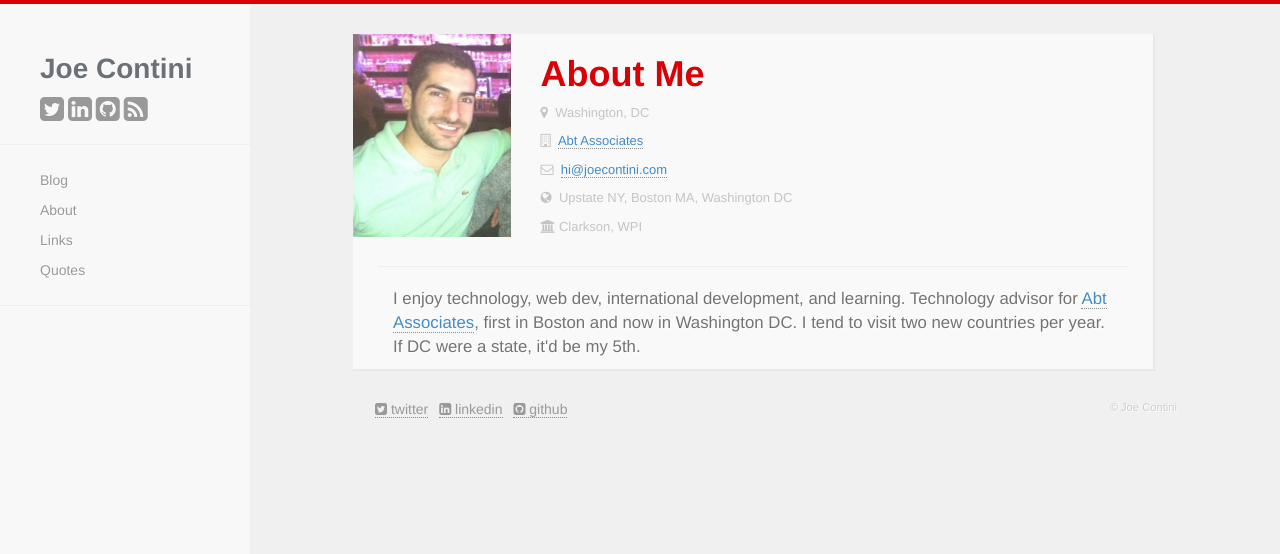
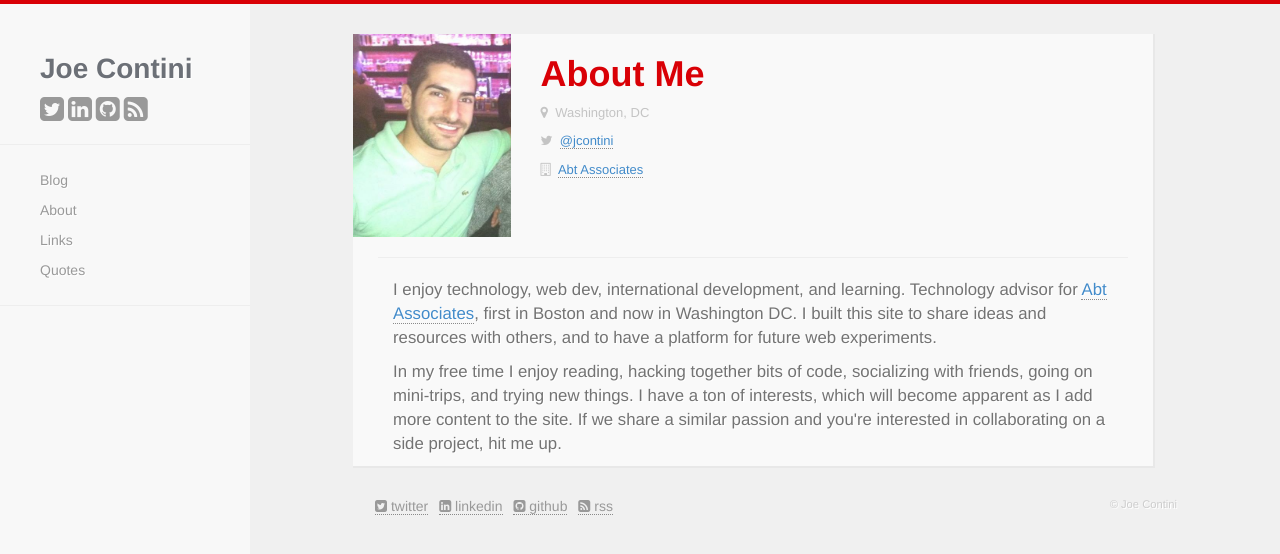
Before and after one commit to jcontini/old-jekyll-site, a Jekyll site: the page built from about.html, in a window 1280 px wide. Shown: the top 554 px of the page. Built offline with Jekyll 4.4.1, drawn with Linux system fonts in a browser that asks for light colours; nearby versions of some CDN libraries; Markdown is read by kramdown in place of the engine named in the settings; comment, search, counter and statistics services are not loaded.

Commit message:
Updated about page

```diff
--- a/_includes/footer.html
+++ b/_includes/footer.html
@@ -6,6 +6,7 @@
       <a href="{{ site.twitter }}" target="_blank"><i class="fa fa-twitter-square"></i> twitter</a>
       <a href="{{ site.linkedin }}" target="_blank"><i class="fa fa-linkedin-square"></i> linkedin</a>
       <a href="{{ site.github }}" target="_blank"><i class="fa fa-github-square"></i> github</a>
+      <a href="{{ site.rss }}" target="_blank"><i class="fa fa-rss-square"></i> rss</a>
     	</div>
   	</div>
   	<div class='col-xs-4'>
--- a/about.html
+++ b/about.html
@@ -10,16 +10,17 @@ title: About
       <div class="col-md-9">
         <h1>About Me</h1>
         <p><i class="fa fa-map-marker"></i>&nbsp;&nbsp;Washington, DC</p>
+        <p><i class="fa fa-twitter"></i>&nbsp;&nbsp;<a href="{{ site.twitter }}">@jcontini</a></p>
         <p><i class="fa fa-building-o"></i>&nbsp;&nbsp;<a href="http://www.abtassociates.com" target="_blank">Abt Associates</a></p>
-        <p><i class="fa fa-envelope-o"></i>&nbsp;&nbsp;<a href="mailto:{{ site.email }}">{{ site.email }}</a></p>
-        <p><i class="fa fa-globe"></i>&nbsp;&nbsp;Upstate NY, Boston MA, Washington DC</p>
-        <p><i class="fa fa-university"></i>&nbsp;Clarkson, WPI</p>
+
       </div>
     </div>
     <div class="row">
     <hr />
       <div class="col-md-12 letter">
-        <p>I enjoy technology, web dev, international development, and learning. Technology advisor for <a href="http://www.abtassociates.com" target="_blank">Abt Associates</a>, first in Boston and now in Washington DC. I tend to visit two new countries per year. If DC were a state, it'd be my 5th.</p>
+        <p>I enjoy technology, web dev, international development, and learning. Technology advisor for <a href="http://www.abtassociates.com" target="_blank">Abt Associates</a>, first in Boston and now in Washington DC. I built this site to share ideas and resources with others, and to have a platform for future web experiments.</p>
+
+        <p>In my free time I enjoy reading, hacking together bits of code, socializing with friends, going on mini-trips, and trying new things. I have a ton of interests, which will become apparent as I add more content to the site. If we share a similar passion and you're interested in collaborating on a side project, hit me up.</p>
       </div>
     </div>
   </div>
--- a/css/hc.css
+++ b/css/hc.css
@@ -440,11 +440,6 @@ time
   padding:10px
 }
 
-#disqus_thread
-{
-  margin-top:100px
-}
-
 .recent-posts
 {
   background-color:#fff;
```
Also changed, not shown: contact.html (added).
